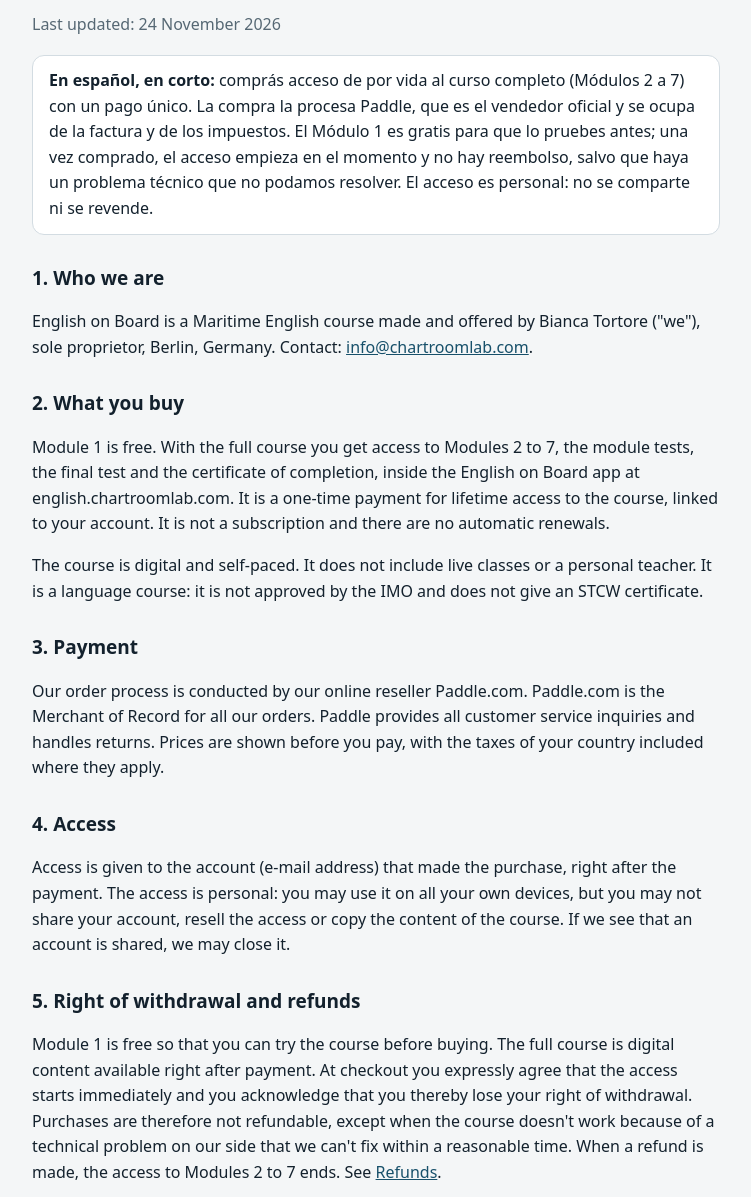
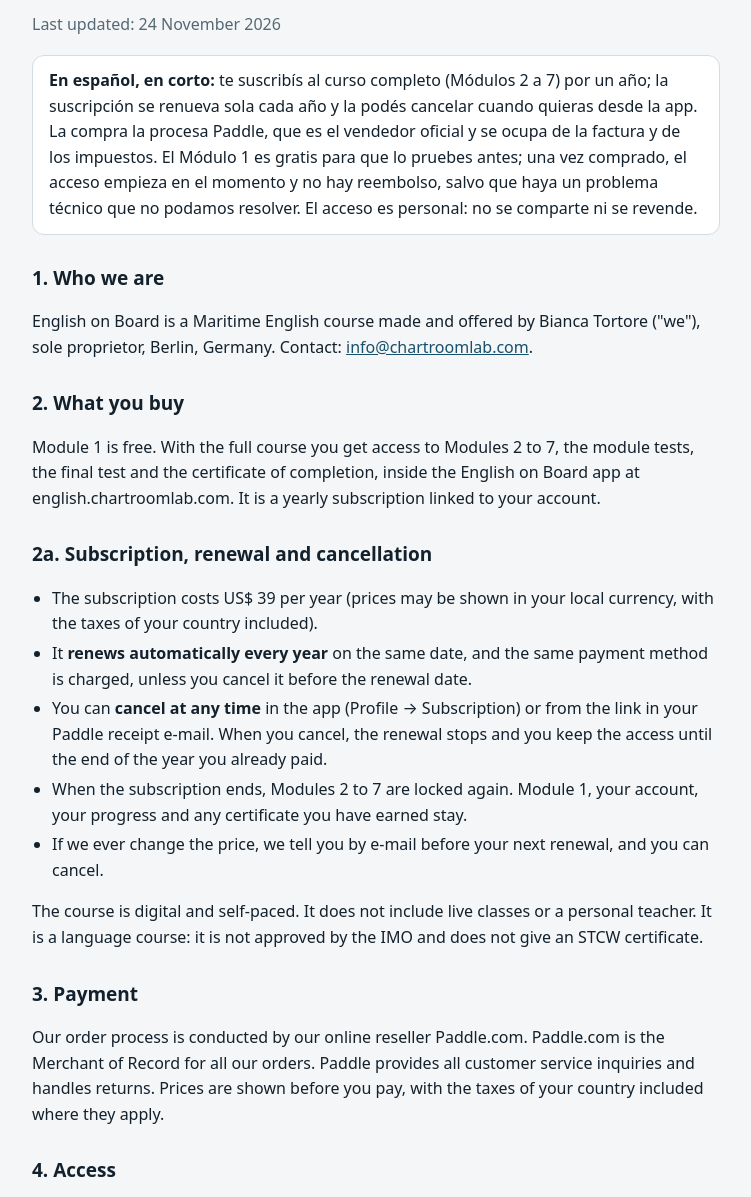
Before and after one commit to BiancaTortore/EnglishOnBoard, a plain HTML site: page terms.html in a window 1280 px wide. Shown: the part 103-1300 px from the top of the page, without its empty margins (264-1015 px from the left). Drawn offline with Linux system fonts and the light colour scheme.

Commit message:
Suscripción anual US$39 con renovación automática en las páginas
Co-Authored-By: Claude Opus 5.5 <noreply@anthropic.com>
Claude-Session: https://claude.ai/code/session_018u3t25bweqwpRuYCJD9QrU

```diff
--- a/terms.html
+++ b/terms.html
@@ -31,13 +31,21 @@ nav.legal{display:flex;gap:14px;flex-wrap:wrap;margin-top:36px;padding-top:14px;
 <p class="brand">ChartroomLab · English on Board</p>
 <h1>Terms of sale and use</h1>
 <p class="mu">Last updated: 24 November 2026</p>
-<div class="es"><b>En español, en corto:</b> comprás acceso de por vida al curso completo (Módulos 2 a 7) con un pago único. La compra la procesa Paddle, que es el vendedor oficial y se ocupa de la factura y de los impuestos. El Módulo 1 es gratis para que lo pruebes antes; una vez comprado, el acceso empieza en el momento y no hay reembolso, salvo que haya un problema técnico que no podamos resolver. El acceso es personal: no se comparte ni se revende.</div>
+<div class="es"><b>En español, en corto:</b> te suscribís al curso completo (Módulos 2 a 7) por un año; la suscripción se renueva sola cada año y la podés cancelar cuando quieras desde la app. La compra la procesa Paddle, que es el vendedor oficial y se ocupa de la factura y de los impuestos. El Módulo 1 es gratis para que lo pruebes antes; una vez comprado, el acceso empieza en el momento y no hay reembolso, salvo que haya un problema técnico que no podamos resolver. El acceso es personal: no se comparte ni se revende.</div>
 
 <h2>1. Who we are</h2>
 <p>English on Board is a Maritime English course made and offered by Bianca Tortore ("we"), sole proprietor, Berlin, Germany. Contact: <a href="mailto:info@chartroomlab.com">info@chartroomlab.com</a>.</p>
 
 <h2>2. What you buy</h2>
-<p>Module 1 is free. With the full course you get access to Modules 2 to 7, the module tests, the final test and the certificate of completion, inside the English on Board app at english.chartroomlab.com. It is a one-time payment for lifetime access to the course, linked to your account. It is not a subscription and there are no automatic renewals.</p>
+<p>Module 1 is free. With the full course you get access to Modules 2 to 7, the module tests, the final test and the certificate of completion, inside the English on Board app at english.chartroomlab.com. It is a yearly subscription linked to your account.</p>
+<h2>2a. Subscription, renewal and cancellation</h2>
+<ul>
+  <li>The subscription costs US$ 39 per year (prices may be shown in your local currency, with the taxes of your country included).</li>
+  <li>It <b>renews automatically every year</b> on the same date, and the same payment method is charged, unless you cancel it before the renewal date.</li>
+  <li>You can <b>cancel at any time</b> in the app (Profile → Subscription) or from the link in your Paddle receipt e-mail. When you cancel, the renewal stops and you keep the access until the end of the year you already paid.</li>
+  <li>When the subscription ends, Modules 2 to 7 are locked again. Module 1, your account, your progress and any certificate you have earned stay.</li>
+  <li>If we ever change the price, we tell you by e-mail before your next renewal, and you can cancel.</li>
+</ul>
 <p>The course is digital and self-paced. It does not include live classes or a personal teacher. It is a language course: it is not approved by the IMO and does not give an STCW certificate.</p>
 
 <h2>3. Payment</h2>
@@ -47,7 +55,7 @@ nav.legal{display:flex;gap:14px;flex-wrap:wrap;margin-top:36px;padding-top:14px;
 <p>Access is given to the account (e-mail address) that made the purchase, right after the payment. The access is personal: you may use it on all your own devices, but you may not share your account, resell the access or copy the content of the course. If we see that an account is shared, we may close it.</p>
 
 <h2>5. Right of withdrawal and refunds</h2>
-<p>Module 1 is free so that you can try the course before buying. The full course is digital content available right after payment. At checkout you expressly agree that the access starts immediately and you acknowledge that you thereby lose your right of withdrawal. Purchases are therefore not refundable, except when the course doesn't work because of a technical problem on our side that we can't fix within a reasonable time. When a refund is made, the access to Modules 2 to 7 ends. See <a href="/refunds">Refunds</a>.</p>
+<p>Module 1 is free so that you can try the course before buying. The full course is digital content available right after payment. At checkout you expressly agree that the access starts immediately and you acknowledge that you thereby lose your right of withdrawal. Payments, including yearly renewals, are therefore not refundable, except when the course doesn't work because of a technical problem on our side that we can't fix within a reasonable time. When a refund is made, the access to Modules 2 to 7 ends. See <a href="/refunds">Refunds</a>.</p>
 
 <h2>6. Changes and availability</h2>
 <p>We keep improving the course and may correct or update lessons. We do our best to keep the app available at all times, but we can't promise that it will never stop working for a while. If we ever had to close the course for good, we would tell you in advance by e-mail and you could keep using what is already downloaded on your phone.</p>
```
Also changed, not shown: course.html (+4 -3 lines), refunds.html (+4 -2 lines), 1 other file.
